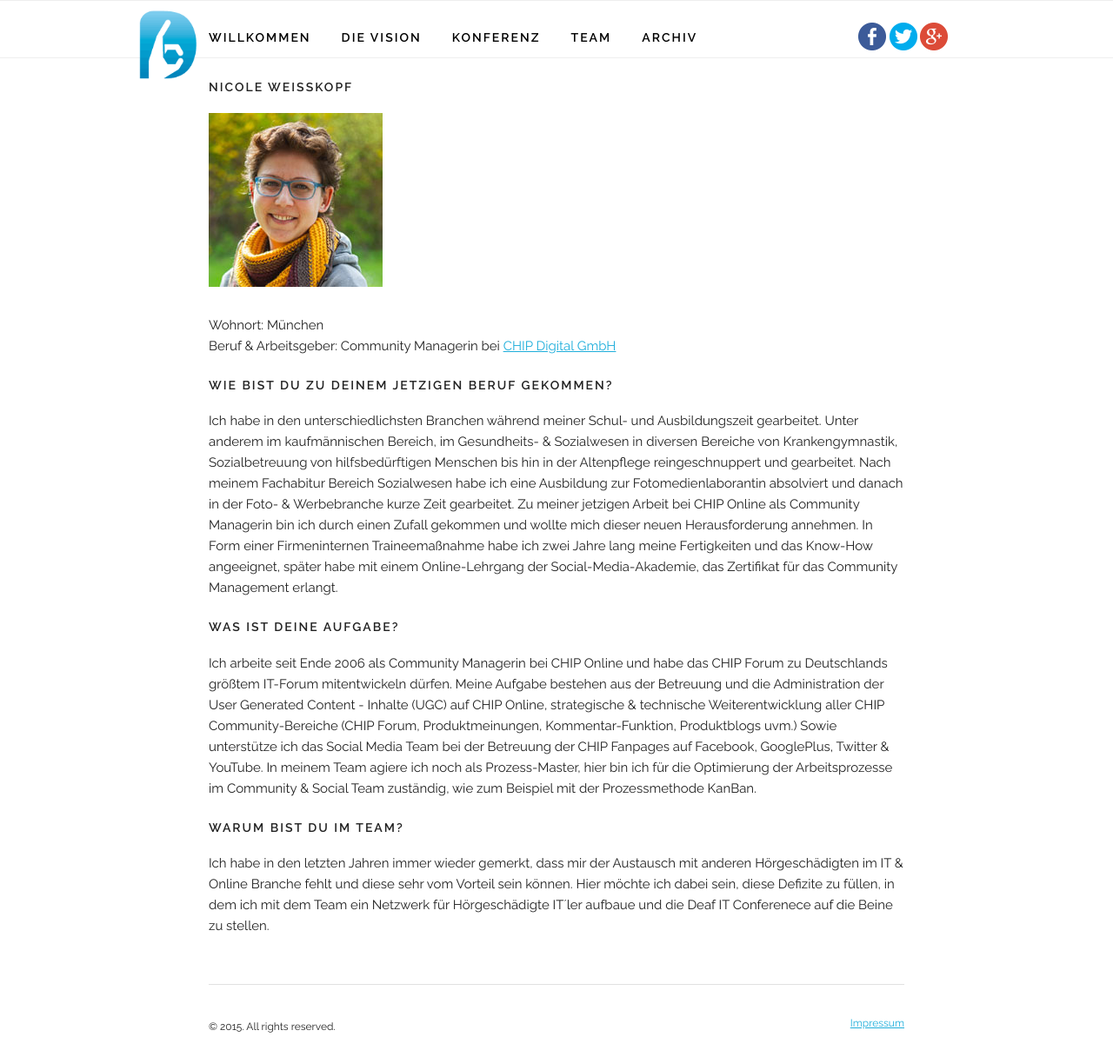
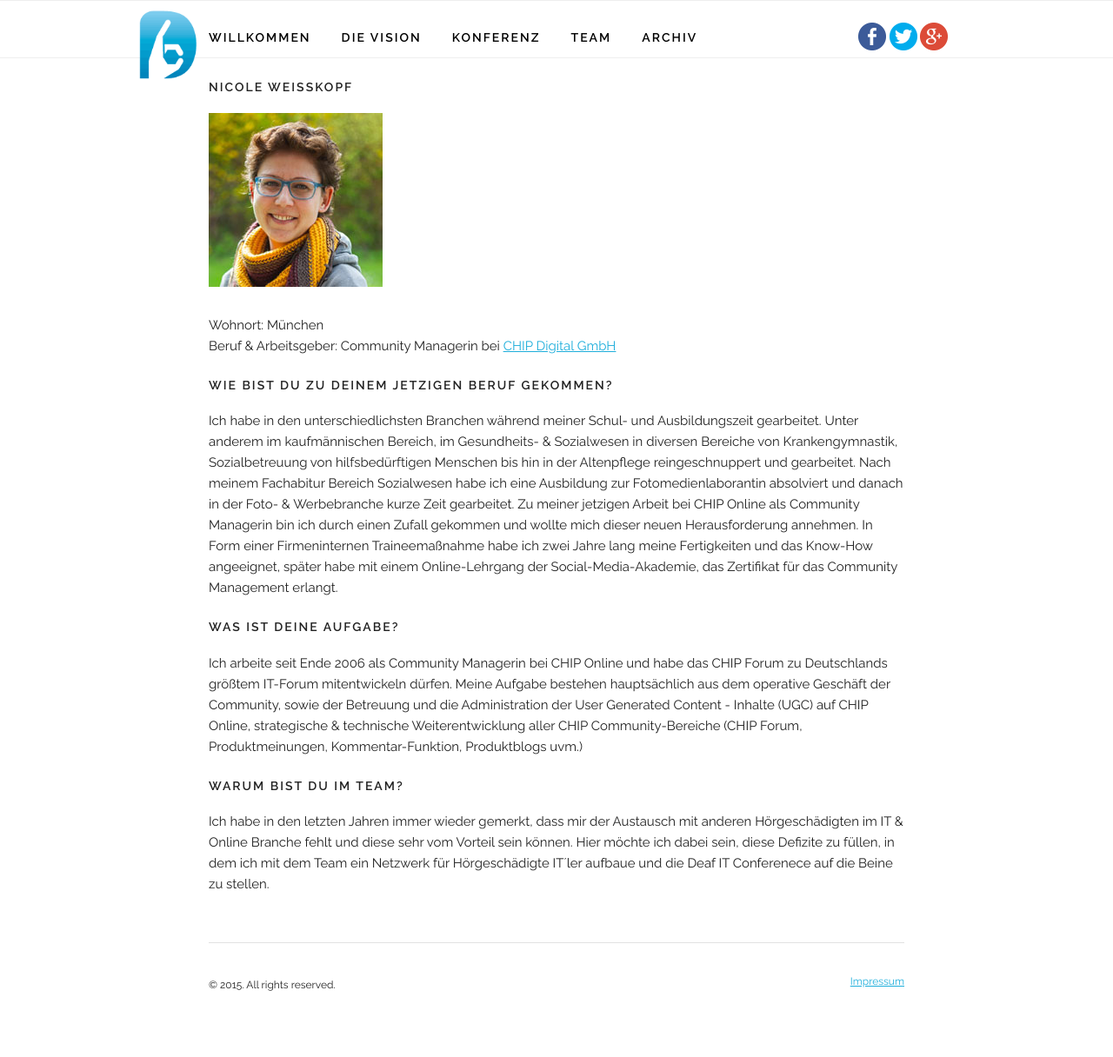
Before and after one commit to NickelPic/deafit.github.io, a Jekyll site: the page built from team/nicole-weisskopf.md, in a window 1280 px wide and 1216 px high. Shown: the whole window at 87% size. Built offline with Jekyll 4.4.1, drawn with Linux system fonts in a browser that asks for light colours; nearby versions of some CDN libraries.

Commit message:
Update nicole-weisskopf.md

```diff
--- a/team/nicole-weisskopf.md
+++ b/team/nicole-weisskopf.md
@@ -15,7 +15,7 @@
 
 ## Was ist deine Aufgabe?
 
-Ich arbeite seit Ende 2006 als Community Managerin bei CHIP Online und habe das CHIP Forum zu Deutschlands größtem IT-Forum mitentwickeln dürfen. Meine Aufgabe bestehen aus der Betreuung und die Administration der User Generated Content - Inhalte (UGC) auf CHIP Online, strategische & technische Weiterentwicklung aller CHIP Community-Bereiche (CHIP Forum, Produktmeinungen, Kommentar-Funktion, Produktblogs uvm.) Sowie unterstütze ich das Social Media Team bei der Betreuung der CHIP Fanpages auf Facebook, GooglePlus, Twitter & YouTube. In meinem Team agiere ich noch als Prozess-Master, hier bin ich für die Optimierung der Arbeitsprozesse im Community & Social Team zuständig, wie zum Beispiel mit der Prozessmethode KanBan.
+Ich arbeite seit Ende 2006 als Community Managerin bei CHIP Online und habe das CHIP Forum zu Deutschlands größtem IT-Forum mitentwickeln dürfen. Meine Aufgabe bestehen hauptsächlich aus dem operative Geschäft der Community, sowie der Betreuung und die Administration der User Generated Content - Inhalte (UGC) auf CHIP Online, strategische & technische Weiterentwicklung aller CHIP Community-Bereiche (CHIP Forum, Produktmeinungen, Kommentar-Funktion, Produktblogs uvm.)
 
 ## Warum bist du im Team?
 
```
